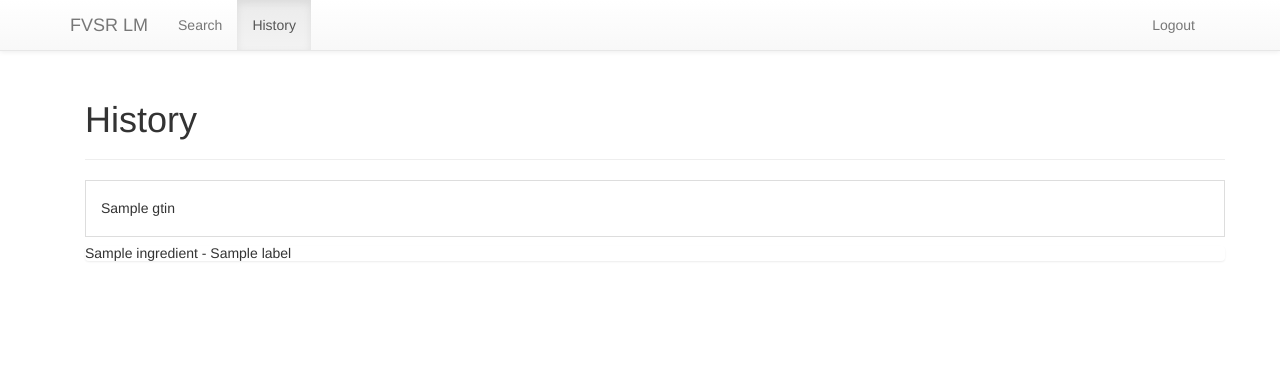
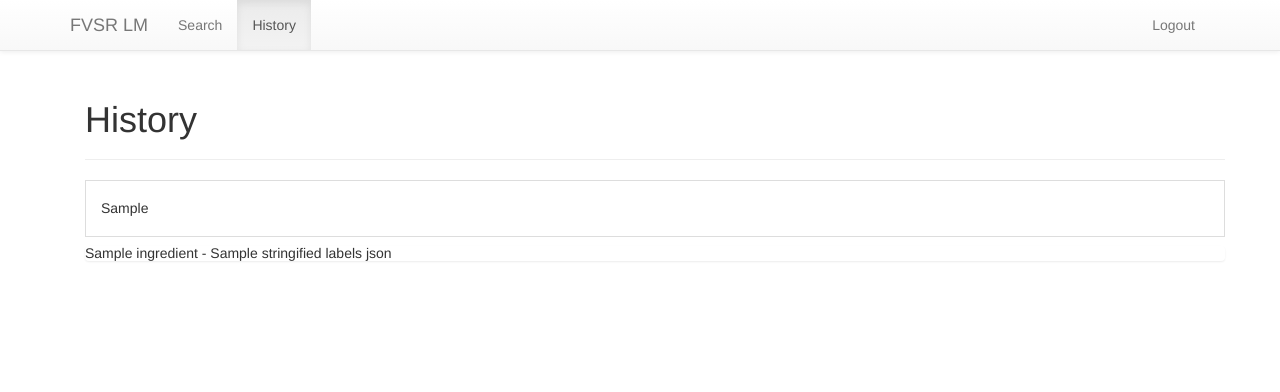
Before and after one commit to NeuralFlux/foodvisorLM, a Flask app: page /history in a window 1280 px wide. Shown: the top 392 px of the page. Run offline with Flask 3, Linux system fonts and the light colour scheme; the visitor is signed in with stand-in values (Sample User, id 1); a database or web service that is not in the repository returns one stand-in record (values such as "Sample title"); data that the repository does not hold is empty; some libraries are stand-ins or nearby versions.

Commit message:
added write to and read from user history store

```diff
--- a/flask-app/app.py
+++ b/flask-app/app.py
@@ -2,6 +2,7 @@ import os
 import json
 import requests
 from urllib import parse
+import time
 
 from functools import wraps
 from flask import Flask, flash, render_template, request, session, url_for, redirect
@@ -32,7 +33,8 @@ def login_required(f):
 
 @app.route('/')
 def index():
-    return render_template("pages/index.html", login_missing=True)
+    login_missing = "email" not in session
+    return render_template("pages/index.html", login_missing=login_missing)
 
 @app.route('/login')
 def login():
@@ -100,8 +102,19 @@ def logout():
 @app.route('/history')
 @login_required
 def history():
-    resp = requests.get(f"https://wnpwytxwol.execute-api.us-east-1.amazonaws.com/v1/history")
-    history = resp.json()["body-json"]["Items"]
+    resp = requests.get(f"https://wnpwytxwol.execute-api.us-east-1.amazonaws.com/v2/history?user_email={session['email']}")
+    history = resp.json()["Items"]
+
+    # sample DynamoDB response
+    # {"Items":[{"stringified_labels_json":{"S":"str"},"created_at":\
+    # {"N":"str"},"gtin_upc":{"S":"str"},"user_email":{"S":"str"}}]}
+    for idx in range(len(history)):
+        for key in history[idx].keys():
+            for dtype in history[idx][key].keys():
+                history[idx][key] = history[idx][key][dtype]
+            if key == "stringified_labels_json":
+                # FIXME json string alternatives
+                history[idx][key] = json.loads(history[idx][key].replace("'", "\""))
 
     return render_template('pages/history.html', history=history)
 
@@ -120,6 +133,15 @@ def search():
             lang_model_resp = inference.get_lang_model_response(ingredients)
             ing_label_dict = json.loads(json.loads(lang_model_resp)['content'])
 
+            # add to user history
+            #FIXME find stringified json alternatives
+            created_at = int(time.time())
+            labels_json = parse.quote(json.dumps(ing_label_dict).replace("\"", "'"), safe="")
+            url = f"https://wnpwytxwol.execute-api.us-east-1.amazonaws.com/v2/history?user_email={session['email']}&created_at={created_at}&gtin_upc={gtin_upc}&stringified_labels_json={labels_json}"
+            print(url)
+            user_hist_resp = requests.post(url)
+            print(user_hist_resp.content)
+
             # TODO labels of ingredients ENUM in inference and template
             return render_template("pages/summary.html", ing_label_dict=ing_label_dict)
 
--- a/flask-app/templates/pages/history.html
+++ b/flask-app/templates/pages/history.html
@@ -10,10 +10,10 @@
 {% if history %}
     {% for product in history %}
         <div class="list-group-item list-group-item-dark">
-            <h5 class="mb-1">{{ product.gtin }}</h5>
+            <h5 class="mb-1">{{ product.gtin_upc }}</h5>
         </div>
         <div class="list-group">
-            {% for ingredient, label in product.labels.items() %}
+            {% for ingredient, label in product.stringified_labels_json.items() %}
             {% if label == "mostly safe" %}
                 <div class="list-group-item list-group-item-success">
             {% elif label == "controversial" %}
```
